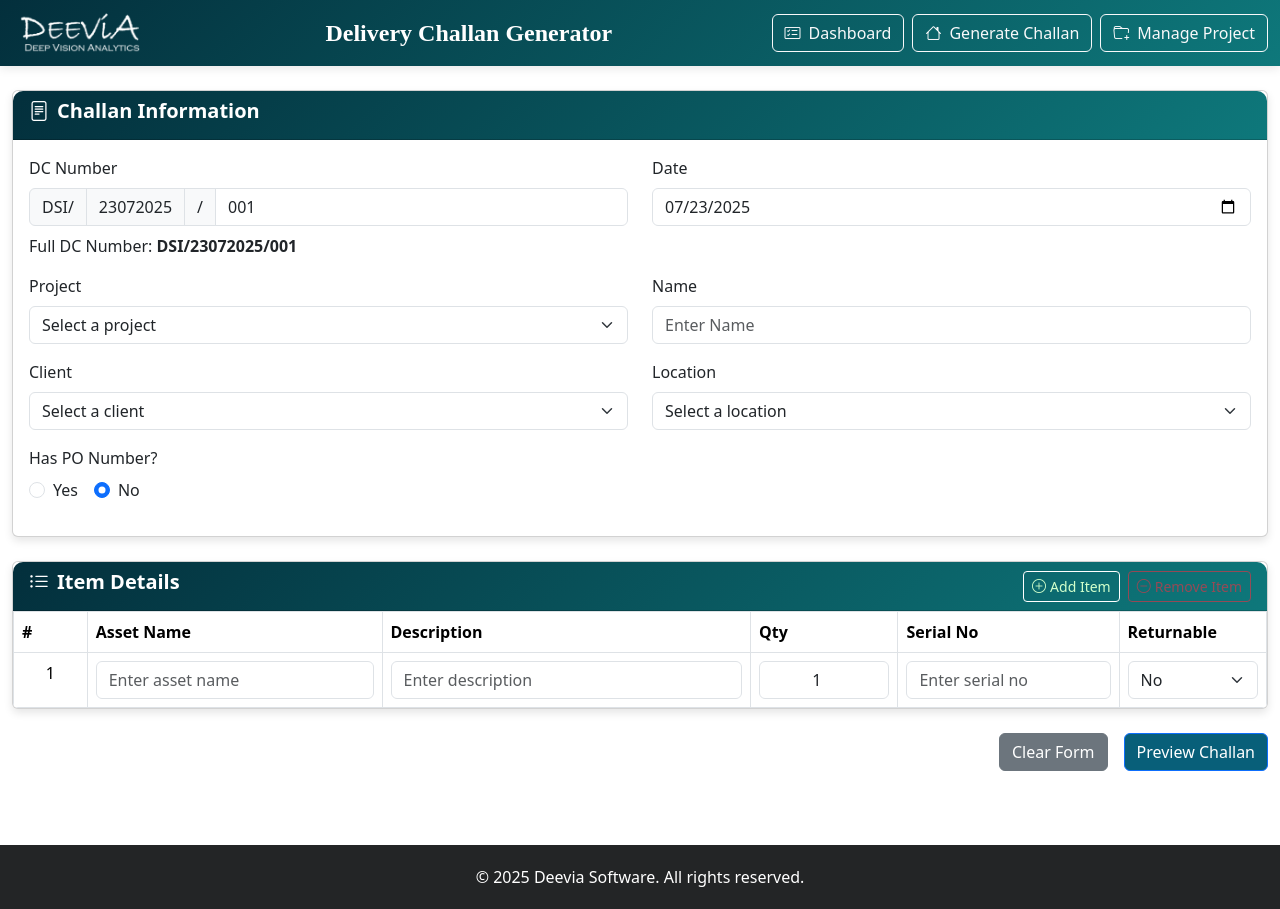
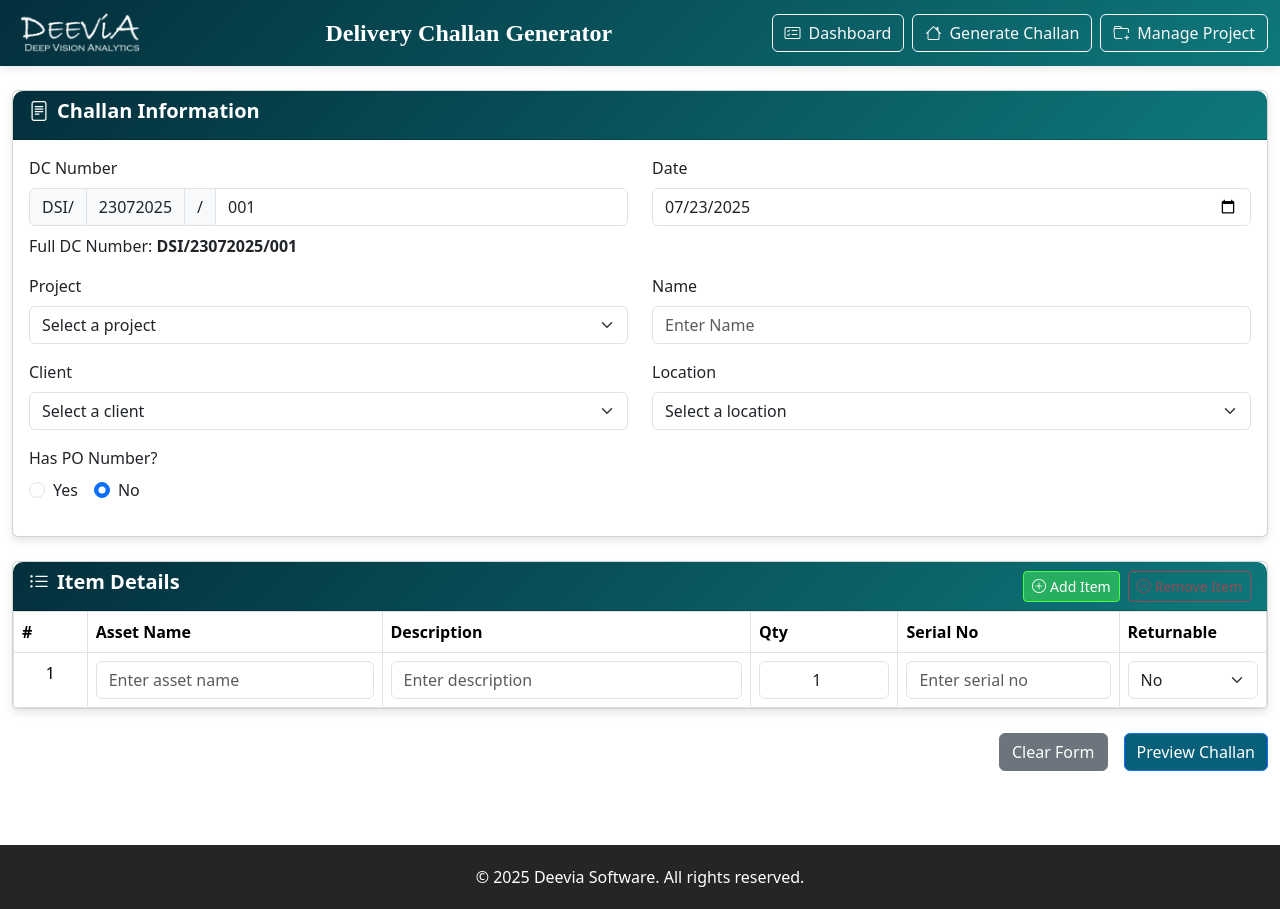
Before and after one commit to vishwakarmasachin68/DC_Final, a React (Create React App) app: page /GenerateChallan in a window 1280 px wide. Built offline with nearby package versions, Linux system fonts and the light colour scheme.

Commit message:
ui button fix

```diff
--- a/src/components/ChallanForm.js
+++ b/src/components/ChallanForm.js
@@ -608,13 +608,14 @@ const ChallanForm = ({ onSave }) => {
                 onClick={addItem}
                 className="me-2"
                 style={{
-                  backgroundColor: "#085f7907",
-                  borderColor: "#ffffffff",
-                  color: "#d1ffcbff",
+                  backgroundColor: "#27ae60",
+                  borderColor: "#4aff3dff",
+                  color: "#ffffffff",
                 }}
               >
                 <i className="bi bi-plus-circle me-1"></i>Add Item
               </Button>
+
               <Button
                 variant="outline-danger"
                 size="sm"
--- a/src/components/ReturnableItemsModal.js
+++ b/src/components/ReturnableItemsModal.js
@@ -488,20 +488,18 @@ const ReturnableItemsModal = ({ show, onHide, challans, refreshData }) => {
                                   </td>
                                   <td className="text-center">
                                     {!item.returnedDate && (
-                                      // <Button
-                                      //   variant={
-                                      //     isOverdue ? "danger" : "primary"
-                                      //   }
-                                      //   size="sm"
-                                      //   onClick={() => setConfirmReturn(item)}
-                                      //   disabled={loading}
-                                      // >
-                                      //   <BiCheckCircle className="me-1" />
-                                      //   Mark Returned
-                                      // </Button>
                                       <Button
-                                        variant={ isOverdue ? "danger" : undefined} // Use Bootstrap's "danger" if overdue
-                                        style={!isOverdue ? { backgroundColor: "#0e787b", borderColor: "#0e7b2fff",}: {}}
+                                        variant={
+                                          isOverdue ? "danger" : undefined
+                                        }
+                                        style={
+                                          !isOverdue
+                                            ? {
+                                                backgroundColor: "#0e787b",
+                                                borderColor: "#0e7b2fff",
+                                              }
+                                            : {}
+                                        }
                                         size="sm"
                                         onClick={() => setConfirmReturn(item)}
                                         disabled={loading}
```
Also changed, not shown: src/components/DataView.js (+5 -4 lines).
